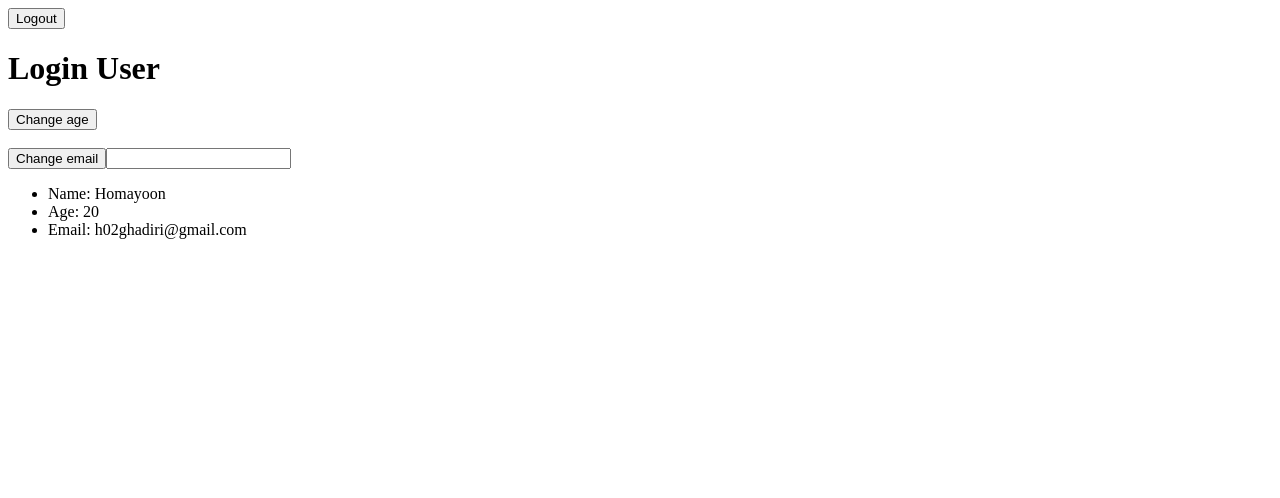
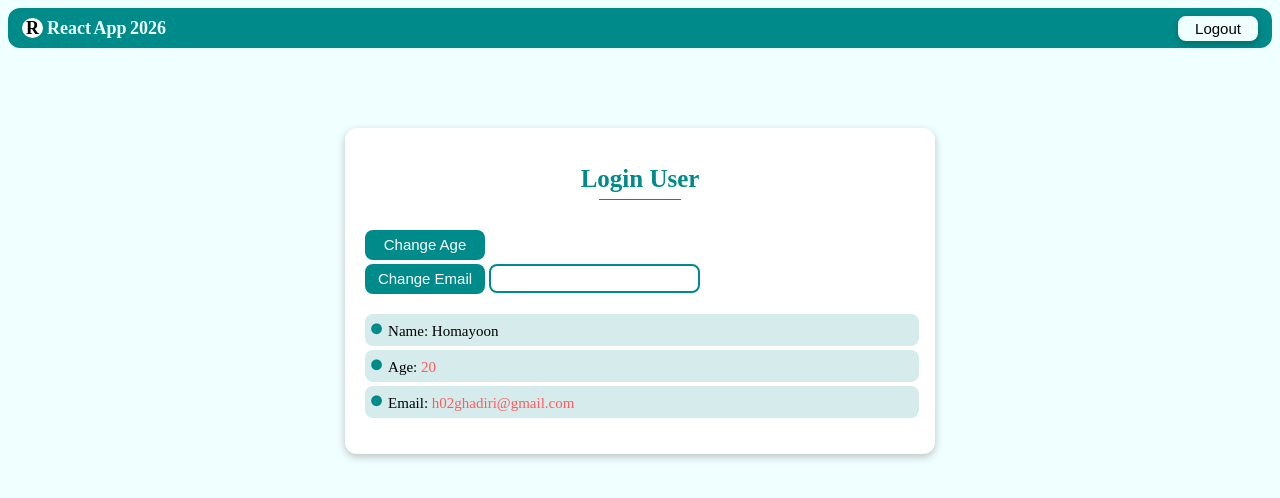
Before and after one commit to homayoonghadiri/React_Course_Project, a React (Vite) app: page / in a window 1280 px wide. Both pictures are taken after a click on the button "Login". Shown: the top 498 px of the page. Built offline with nearby package versions, Linux system fonts and the light colour scheme.

Commit message:
css styles

```diff
--- a/index.html
+++ b/index.html
@@ -4,7 +4,8 @@
     <meta charset="UTF-8" />
     <link rel="icon" type="image/svg+xml" href="/favicon.svg" />
     <meta name="viewport" content="width=device-width, initial-scale=1.0" />
-    <title>new-react-project</title>
+    <link rel="stylesheet" href="style.css">
+    <title>New React Project</title>
   </head>
   <body>
     <div id="root"></div>
--- /dev/null
+++ b/public/style.css
@@ -0,0 +1,33 @@
+:root {
+    /* colors */
+    --light-color: white;
+    --dark-color: black;
+    --icy-color: azure;
+    --icySmoke-color: #d6ecec;
+    --icyDark-color: darkcyan;
+    --complementary-color: #ff5b5b;
+
+    /* font-size */
+    --font-size-sm: 15px;
+    --font-size-md: 18px;
+    --font-size-lg: 25px;
+
+    /* spacing */
+    --spacing-xs: 4px;
+    --spacing-sm: 8px;
+    --spacing-md: 14px;
+    --spacing-lg: 20px;
+    --spacing-xl: 30px;
+
+    /* border-radius */
+    --border-radius-low: 8px;
+    --border-radius-high: 12px;
+    --border-radius-full: 100%;
+
+    /* box-shadow */
+    --box-shadow: rgba(0, 0, 0, 0.24) 0px 3px 8px;
+}
+
+body {
+    background-color: var(--icy-color);
+}
--- a/src/App.jsx
+++ /dev/null
@@ -1,20 +0,0 @@
-import { useState } from "react";
-import UserLogin from "./UserLogin";
-import UserGuest from "./UserGuest";
-
-const App = () => {
-
-    const [isLogined, setLogin] = useState(false);
-
-    return (
-        <>
-            <button onClick={() => setLogin(!isLogined)}>
-                {isLogined ? 'Logout' : 'Login'}
-            </button>
-
-            {isLogined ? <UserLogin /> : <UserGuest />}
-        </>
-    );
-};
-
-export default App;
--- a/src/UserGuest.jsx
+++ /dev/null
@@ -1,12 +0,0 @@
-const UserGuest = () => {
-
-    return (
-        <div>
-            <h1>Guest User</h1>
-            <p>Please login to see your information</p>
-        </div>
-    );
-
-};
-
-export default UserGuest;
--- /dev/null
+++ b/src/UserGuest/UserGuest.css
@@ -0,0 +1,29 @@
+.title-guest {
+    font-size: var(--font-size-lg);
+    color: var(--icyDark-color);
+    margin-bottom: var(--spacing-lg);
+    text-align: center;
+}
+
+.title-guest::after {
+    content: '';
+    width: 15%;
+    height: 1px;
+    display: block;
+    background-color: var(--icyDark-color);
+    margin: 6px auto 0;
+}
+
+.subtitle-guest {
+    font-size: var(--font-size-md);
+    text-align: center;
+    background-color: var(--icySmoke-color);
+    padding: var(--spacing-lg);
+    border-radius: var(--border-radius-low);
+}
+
+.subtitle-guest span {
+    position: relative;
+    top: 2px;
+    color: var(--complementary-color);
+}
--- /dev/null
+++ b/src/UserGuest/UserGuest.jsx
@@ -0,0 +1,14 @@
+import "./UserGuest.css";
+
+const UserGuest = () => {
+
+    return (
+        <div>
+            <h1 className="title-guest">Guest User</h1>
+            <p className="subtitle-guest">Please login to see your information <span>{'=>'}</span></p>
+        </div>
+    );
+
+};
+
+export default UserGuest;
--- /dev/null
+++ b/src/UserLogin/UserLogin.css
@@ -0,0 +1,62 @@
+.title-login {
+    font-size: var(--font-size-lg);
+    color: var(--icyDark-color);
+    margin-bottom: var(--spacing-xl);
+    text-align: center;
+}
+
+.title-login::after {
+    content: '';
+    width: 15%;
+    height: 1px;
+    display: block;
+    background-color: var(--icyDark-color);
+    margin: 6px auto 0;
+}
+
+.btn-change {
+    background-color: var(--icyDark-color);
+    border-radius: var(--border-radius-low);
+    color: var(--light-color);
+    font-size: var(--font-size-sm);
+    width: 120px;
+    height: 30px;
+    cursor: pointer;
+    outline: 0;
+    border: 0;
+    margin-bottom: var(--spacing-xs);
+}
+
+input.email {
+    padding: var(--spacing-xs);
+    border: 2px solid var(--icyDark-color);
+    border-radius: var(--border-radius-low);
+    outline: 0;
+    margin-left: var(--spacing-xs);
+    font-size: var(--font-size-sm);
+}
+
+.list-info {
+    list-style: none;
+    padding: 0;
+}
+
+.list-info-item {
+    width: 100%;
+    background-color: #d6ecec;
+    margin-bottom: var(--spacing-xs);
+    padding: 0 0 var(--spacing-xs) var(--spacing-xs);
+    border-radius: var(--border-radius-low);
+    font-size: var(--font-size-sm);
+}
+
+.list-info-item::before {
+    content: '●';
+    color: var(--icyDark-color);
+    font-size: var(--font-size-lg);
+    margin-right: var(--spacing-xs);
+}
+
+.list-info-item span {
+    color:var(--complementary-color);
+}
--- a/src/UserLogin.jsx
+++ b/src/UserLogin/UserLogin.jsx
@@ -1,4 +1,5 @@
 import { useState, useEffect, useRef } from "react";
+import "./UserLogin.css";
 
 const UserLogin = () => {
 
@@ -49,17 +50,17 @@ const UserLogin = () => {
 
     return (
         <>
-            <h1>Login User</h1>
-            <button onClick={() => setAge(prevAge => prevAge + 1)}>
-                Change age
+            <h1 className="title-login">Login User</h1>
+            <button className="btn-change" onClick={() => setAge(prevAge => prevAge + 1)}>
+                Change Age
             </button>
-            <br /><br />
-            <button id="btnChangeEmail" onClick={changeEmail}>Change email</button>
-            <input type="text" value={newEmail} onChange={(e) => setNewEmail(e.target.value)} />
-            <ul>
-                <li>Name: Homayoon</li>
-                <li>Age: {age}</li>
-                <li>Email: {email}</li>
+            <br />
+            <button id="btnChangeEmail" className="btn-change" onClick={changeEmail}>Change Email</button>
+            <input className="email" type="text" value={newEmail} onChange={(e) => setNewEmail(e.target.value)} />
+            <ul className="list-info">
+                <li className="list-info-item">Name: Homayoon</li>
+                <li className="list-info-item">Age: <span>{age}</span></li>
+                <li className="list-info-item">Email: <span>{email}</span></li>
             </ul>
         </>
     );
--- /dev/null
+++ b/src/app/App.css
@@ -0,0 +1,52 @@
+.header-box {
+    background-color: var(--icyDark-color);
+    min-width: 980px;
+    height: 40px;
+    display: flex;
+    justify-content: space-between;
+    align-items: center;
+    padding: 0 var(--spacing-md);
+    border-radius: var(--border-radius-high);
+}
+
+.info-box {
+    background-color: var(--light-color);
+    box-shadow: var(--box-shadow);
+    border-radius: var(--border-radius-high);
+    max-width: 550px;
+    padding: var(--spacing-lg);
+    margin: 80px auto 0;
+}
+
+.logo {
+    font-size: var(--font-size-md);
+    color: var(--icy-color);
+    word-spacing: -1px;
+}
+
+.logo span{
+    width: 5px;
+    height: 5px;
+    border-radius: var(--border-radius-full);
+    background-color: var(--light-color);
+    color: var(--dark-color);
+    padding: 0 var(--spacing-xs);
+    margin-right: var(--spacing-xs);
+}
+
+.toggle-btn {
+    background-color: var(--icy-color);
+    border-radius: var(--border-radius-low);
+    box-shadow: var(--box-shadow);
+    color: var(--dark-color);
+    font-size: var(--font-size-sm);
+    width: 80px;
+    height: 25px;
+    cursor: pointer;
+    outline: 0;
+    border: 2px solid var(--icy-color);
+}
+
+.toggle-btn:hover {
+    border-color: var(--complementary-color);
+}
--- /dev/null
+++ b/src/app/App.jsx
@@ -0,0 +1,27 @@
+import { useState } from "react";
+import UserLogin from "../UserLogin/UserLogin";
+import UserGuest from "../UserGuest/UserGuest";
+import "./App.css";
+
+
+const App = () => {
+
+    const [isLogined, setLogin] = useState(false);
+
+    return (
+        <div className="app-container">
+            <div className="header-box">
+                <h2 className="logo"><span>R</span>React App 2026</h2>
+                <button className="toggle-btn" onClick={() => setLogin(!isLogined)}>
+                    {isLogined ? 'Logout' : 'Login'}
+                </button>
+            </div>
+
+            <div className="info-box">
+                {isLogined ? <UserLogin /> : <UserGuest />}
+            </div>
+        </div>
+    );
+};
+
+export default App;
--- a/src/main.jsx
+++ b/src/main.jsx
@@ -1,5 +1,5 @@
 import { createRoot } from 'react-dom/client'
-import App from './App';
+import App from './app/App.jsx';
 // import { StrictMode } from 'react';
 
 
```
